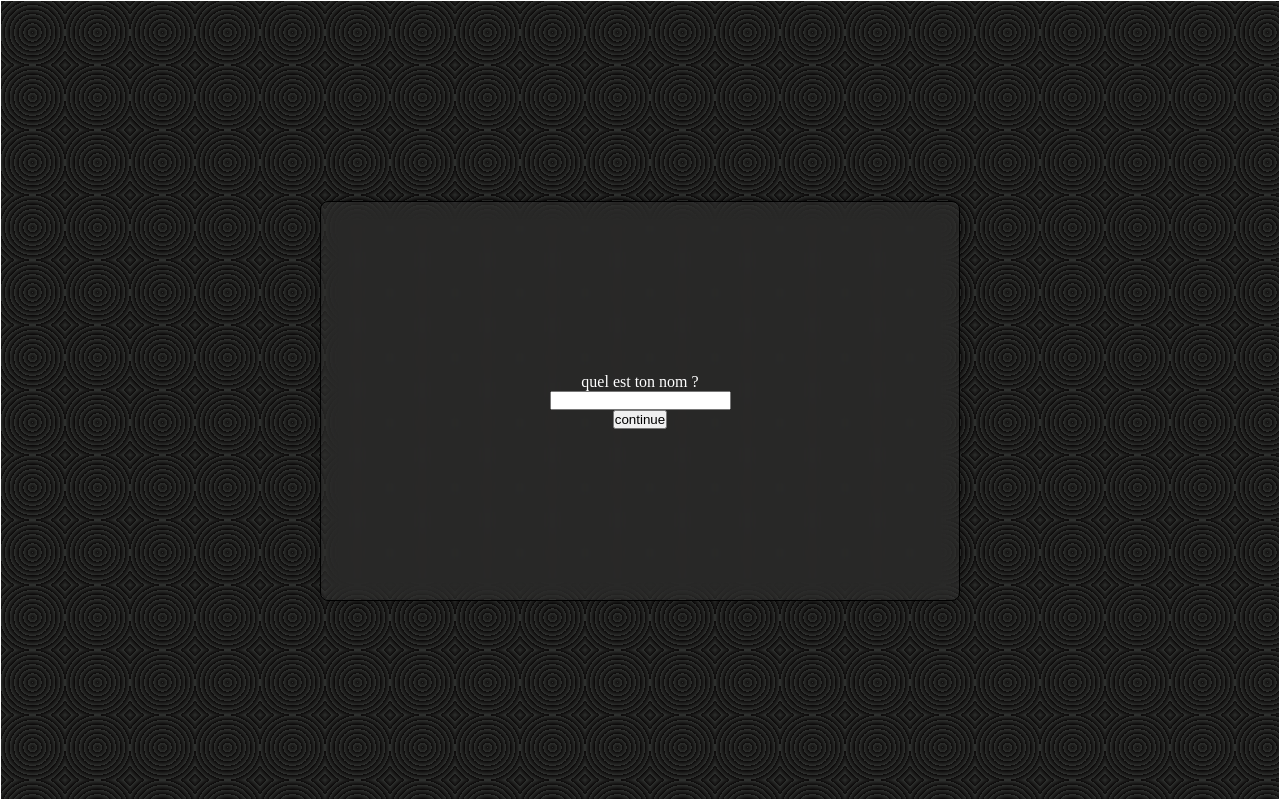
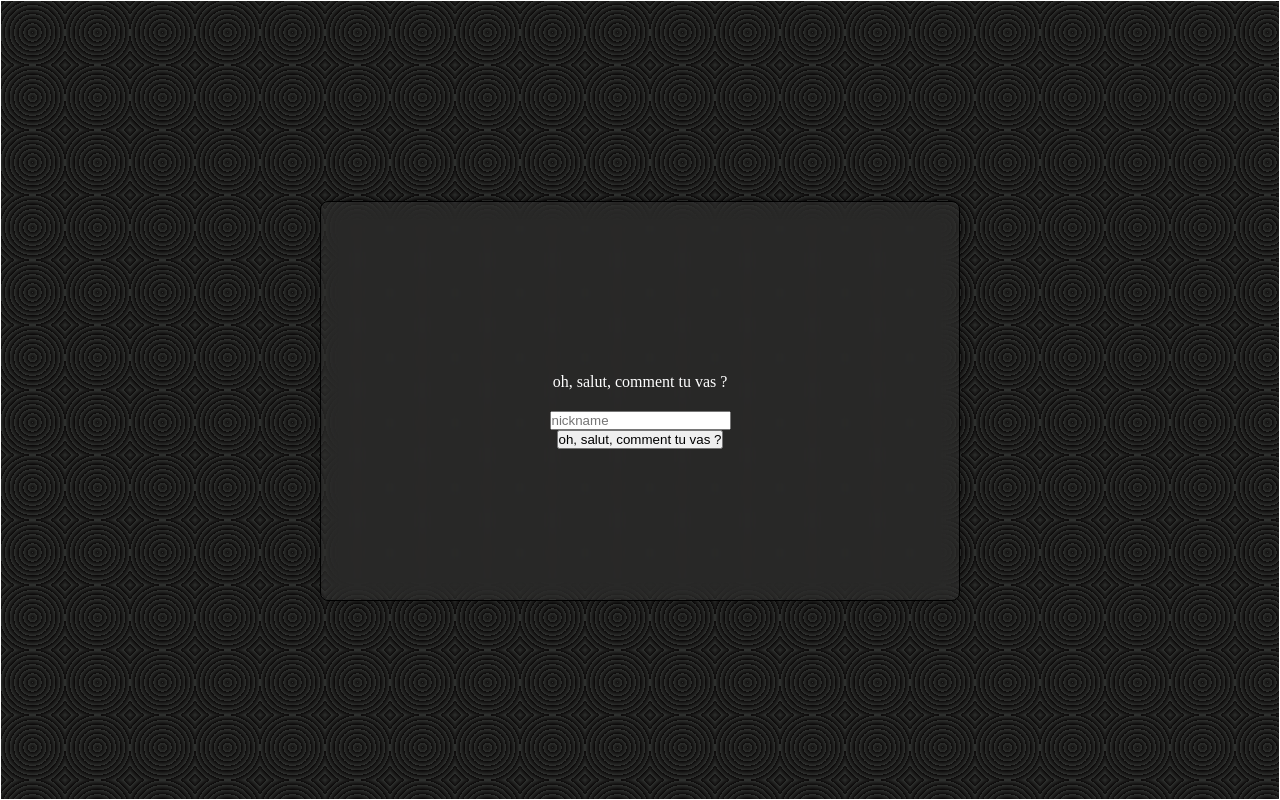
Before and after one commit to Quidamkos/dark, a React (Vite) app: page / in a window 1280 px wide. Both pictures are taken after a click on the button "commencer une nouvelle histoire". Built offline with nearby package versions, Linux system fonts and the light colour scheme.

Commit message:
commit starter set local storage

```diff
--- a/src/Starter.jsx
+++ b/src/Starter.jsx
@@ -1,70 +1,62 @@
-import React, { useState, useEffect } from 'react';
+import React, { useState } from 'react';
 
-import ImportLocalStorage from './import.jsx';
+function Starter() {
+    const [infoNumber, setInfoNumber] = useState(0);
+    const [indexBtn, setIndexBtn] = useState(0);
+    const [currentTarget, setCurrentTarget] = useState('nickname'); // État pour suivre la cible actuelle
+    const [inputValue, setInputValue] = useState(''); // État pour le champ de texte
 
-import clickSound from './assets/autre/sound/clickSound.mp3';
-import { FontAwesomeIcon } from '@fortawesome/react-fontawesome';
-import { faFire } from '@fortawesome/free-solid-svg-icons';
+    // Tableau d'objets pour les phrases des inputs
+    const inputPhrases = [
+        { name: 'nickname', phrase: "oh, salut, comment tu vas ?" },
+        { name: 'birth', phrase: "Phrase 2 pour la date de naissance" },
+    ];
 
-function starter() {
+    const targets = ['nickname', 'birth']; // Tableau des cibles possibles
 
-    const [whatName, setWhatname] = useState(true);
-    const [whatAge, setWhatAge] = useState(false);
-    const [whatLevel, setWhatLevel] = useState(false);
+    const changeInfoDiv = () => {
+        // Incrémente infoNumber
+        setInfoNumber(prevInfoNumber => prevInfoNumber + 1);
 
-      const whatIsYourAge = () => {
-        setWhatname(!whatName);
-        setWhatAge(!whatAge);
-        const audio = new Audio(clickSound);
-        audio.play();
-      };
+        // Change les phrases dans les états en fonction de l'index
+        const newIndexBtn = (indexBtn + 1) % inputPhrases.length;
+        setIndexBtn(newIndexBtn); // Boucle à travers les phrases
 
-      const whatIsYourLevel = () => {
-        setWhatAge(!whatAge);
-        setWhatLevel(!whatLevel);
-        const audio = new Audio(clickSound);
-        audio.play();
-      };
+        // Passe à la prochaine cible dans le tableau des cibles possibles
+        const nextTargetIndex = (targets.indexOf(currentTarget) + 1) % targets.length;
+        setCurrentTarget(targets[nextTargetIndex]);
+
+        // Efface la valeur de l'input
+        setInputValue('');
+        const playerData = JSON.parse(localStorage.getItem('player')) || {};
+        if (currentTarget === 'nickname') {
+            playerData.nickname = inputValue;
+        } else if (currentTarget === 'birth') {
+            playerData.birth = inputValue;
+        }
+        localStorage.setItem('player', JSON.stringify(playerData));
+    };
 
 
 
-  return (
-    <article className='starter-container'>
-
-        {whatName && (
+    return (
+        <article className='starter-container'>
             <div className='div-starter'>
                 <div className='task-Starter'>
-                    <p>quel est ton nom ?</p>
+                    <p>{inputPhrases[indexBtn].phrase}</p>
                 </div>
-                <input type="text" />
-                <button className='ImpBtn' onClick={whatIsYourAge}>continue</button>
+                <input
+                    type="text"
+                    placeholder={currentTarget}
+                    value={inputValue}
+                    onChange={(e) => setInputValue(e.target.value)}
+                />
+                <button className='ImpBtn' onClick={changeInfoDiv}>
+                    {inputPhrases[indexBtn].phrase}
+                </button>
             </div>
-        )}
-
-        {whatAge && (
-            <div className='div-starter'>
-                <div className='task-Starter'>
-                    <p>quel est ton age ?</p>
-                </div>
-                <input type="date" />
-                <button className='ImpBtn' onClick={whatIsYourLevel}>continue</button>
-            </div>
-        )}
-
-        {whatLevel && (
-            <div className='div-starter'>
-                <div className='task-Starter'>
-                    <p>quel est ton niveau ?</p>
-                </div>
-                <button className='ImpBtn' onClick={whatIsYourAge}>continue</button>
-            </div>
-        )}
-
-        <section>
-
-        </section>
-    </article>
-  );
+        </article>
+    );
 }
 
-export default starter;
+export default Starter;
--- a/src/assets/style/scss/_Starter.scss
+++ b/src/assets/style/scss/_Starter.scss
@@ -10,6 +10,7 @@
         height: 75px;
         margin: 50px;
     }
+
     .div-starter {
         display: flex;
         justify-content: center;
@@ -18,5 +19,10 @@
         @include styleboard;
         width: 50vw;
         height: 50vh;
+
+        p {
+            margin: 20px;
+        }
+
     }
 }
```
